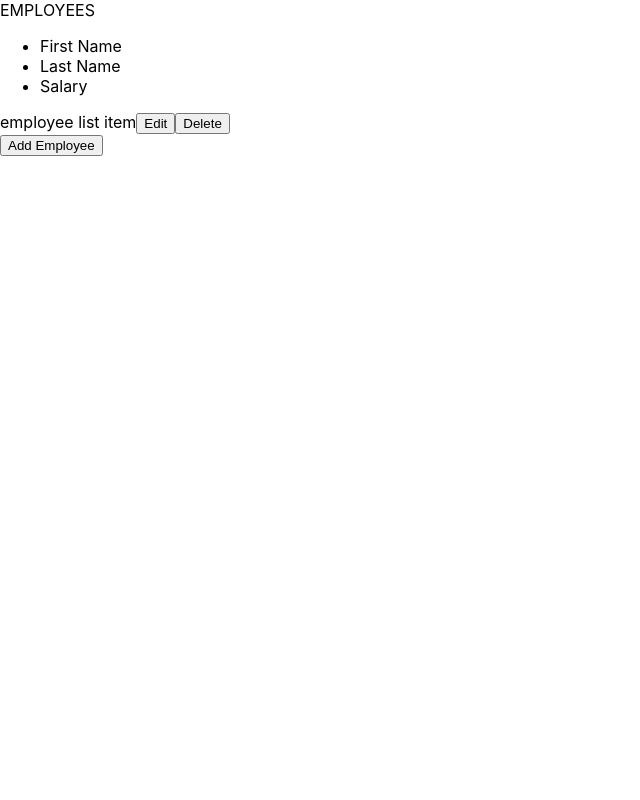
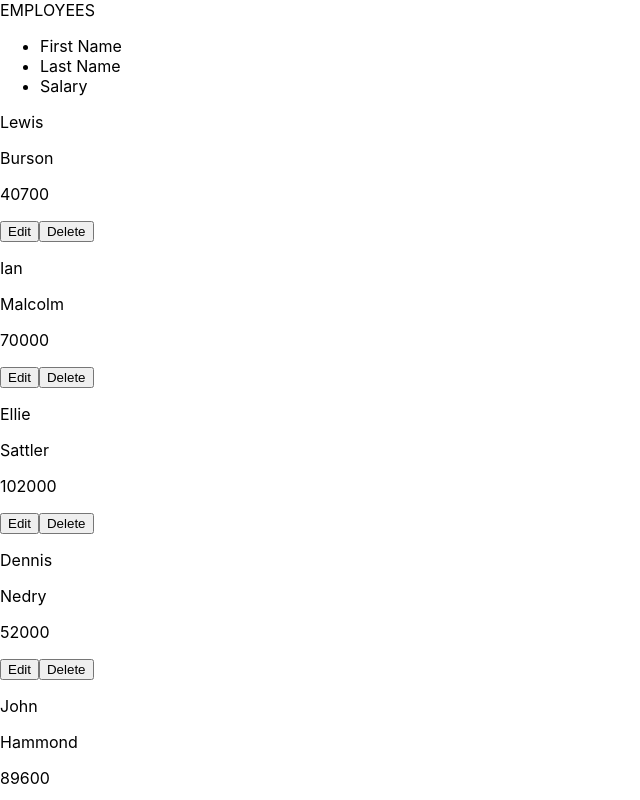
Before and after one commit to luye713/employee-table, a React (Create React App) app: page / in a window 1280 px wide. Shown: the top 800 px of the page, without its empty margins (0-640 px from the left). Built offline with nearby package versions, Linux system fonts and the light colour scheme.

Commit message:
setup list of employees

```diff
--- a/src/App.js
+++ b/src/App.js
@@ -4,14 +4,22 @@ import Header from './Components/Header/Header';
 import CategoryList from './Components/CategoryList/CategoryList';
 import EmployeeList from './Components/EmployeeList/EmployeeList';
 import AddEmployee from './Components/AddEmployee/AddEmployee';
+import employeeData from './mock-employees.json';
 
 class App extends Component{
+  state = {employees: []}
+
+  async componentDidMount(){
+    this.setState({employees: employeeData.employees})
+    console.log(this.state.employees)
+  }
+
   render() {
     return (
       <div className="App">
         <Header />
         <CategoryList />
-      <EmployeeList />
+        <EmployeeList employees={this.state.employees}/>
         <AddEmployee />
       </div>
     );
--- a/src/Components/EmployeeList/EmployeeList.jsx
+++ b/src/Components/EmployeeList/EmployeeList.jsx
@@ -1,9 +1,15 @@
 import EmployeeListItem from '../EmployeeListItem/EmployeeListItem'
 
 export default function EmployeeList(props){
+
     return (
         <div>
-            <EmployeeListItem />
+            {props.employees.map((employee)=>{
+                return  <EmployeeListItem
+                            firstName={employee.firstName}
+                            lastName={employee.lastName}
+                            salary={employee.salary}/>
+            })}
         </div>
     )
 }
--- a/src/Components/EmployeeListItem/EmployeeListItem.jsx
+++ b/src/Components/EmployeeListItem/EmployeeListItem.jsx
@@ -1,7 +1,9 @@
 export default function EmployeeListItem(props){
     return (
         <div>
-            employee list item
+            <p>{props.firstName}</p>
+            <p>{props.lastName}</p>
+            <p>{props.salary}</p>
             <button>Edit</button>
             <button>Delete</button>
         </div>
```
Also changed, not shown: src/mock-employees.json (renamed from mock-employees.json). Lines whose indentation alone changed are shown as unchanged.
